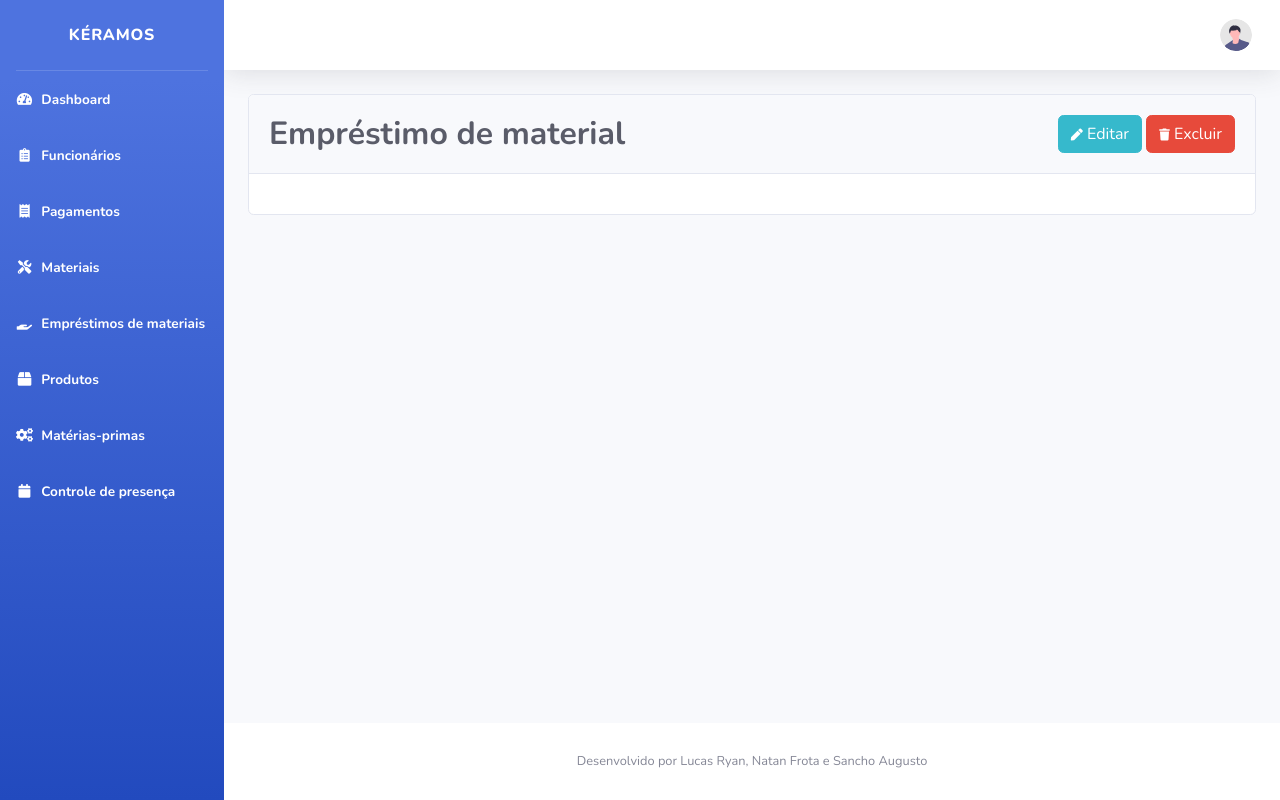
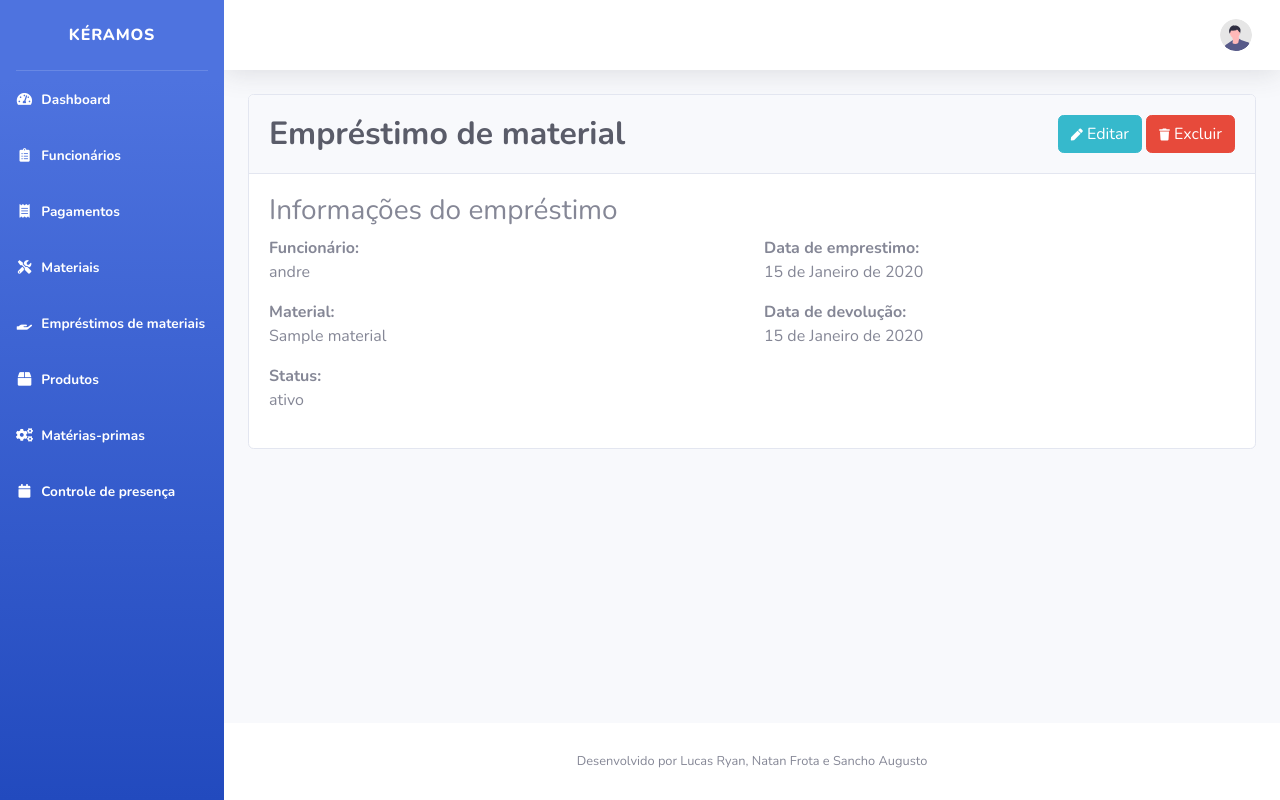
Before and after one commit to lucasxsdw/Gestao_fabrica_ceramica, a Django app: page /emprestimo/1 in a window 1280 px wide. Run offline with Django 5.2, Linux system fonts and the light colour scheme; data comes from the database, SQL or seed files in the repository; tables that the repository leaves empty hold one stand-in row (values such as "Sample post"); some libraries are stand-ins or nearby versions.

Commit message:
feat: calcula a data de devolução do material

```diff
--- a/emprestimo/forms.py
+++ b/emprestimo/forms.py
@@ -7,5 +7,5 @@ class EmprestimoForm(forms.ModelForm):
         fields = '__all__'
         widgets = {
             'data_emprestimo': forms.DateInput(format='%Y-%m-%d', attrs={'type': 'date'}),
-            'data_devolucao': forms.DateInput(format='%Y-%m-%d', attrs={'type': 'date'}),
+            'data_devolucao': forms.DateInput(format='%Y-%m-%d', attrs={'disabled': True}),
         }
--- a/emprestimo/models.py
+++ b/emprestimo/models.py
@@ -1,6 +1,7 @@
 from django.db import models
 from funcionario.models import Funcionario
 from material.models import Material
+import datetime
 
 class Emprestimo(models.Model):
     STATUS_CHOICES = [
@@ -14,3 +15,7 @@ class Emprestimo(models.Model):
     data_emprestimo = models.DateField(verbose_name='Data de empréstimo')
     data_devolucao = models.DateField(verbose_name='Data de devolução', null=True, blank=True)
     status = models.CharField(max_length=20, choices=STATUS_CHOICES, default='ativo', verbose_name='Status')
+
+    def calcular_data_devolucao(self):
+        if self.material and self.data_emprestimo:
+            self.data_devolucao = self.data_emprestimo + datetime.timedelta(days=self.material.dias_de_emprestimo)
--- a/material/urls.py
+++ b/material/urls.py
@@ -9,4 +9,5 @@ urlpatterns = [
     path('adicionar/', views.adicionar, name='adicionar'),
     path('editar/<int:id>', views.editar, name='editar'),
     path('excluir/<int:id>', views.excluir, name='excluir'),
+    path('<int:id>/quantidade_dias_emprestimo/', views.obter_dias_emprestimo)
 ]
--- a/static/js/global.js
+++ b/static/js/global.js
@@ -14,3 +14,50 @@ $('#modalConfirmacaoExclusao').on('show.bs.modal', function (event) {
   var modal = $(this)
   modal.find('#botaoExclusao').attr('href', url);
 })
+
+// obtém a data de devolução de um material
+let selecao = document.querySelector('#id_material');
+let campoDataEmprestimo = document.querySelector('#id_data_emprestimo');
+let campoDataDevolucao = document.querySelector('#id_data_devolucao');
+
+selecao.addEventListener('change', definirDataDevolucao);
+campoDataEmprestimo.addEventListener('change', definirDataDevolucao);
+
+function definirDataDevolucao(){
+
+  if(selecao.value == '' || campoDataEmprestimo.value == ''){
+    return;
+  }
+
+  fetch( `/material/${selecao.value}/quantidade_dias_emprestimo`)
+  .then(res => {
+    if (res.ok){
+      return res.json();
+    } else {
+      throw new Error('Erro ao obter a quantidade de dias');
+    }
+  })
+  .then(dado => {
+    let data = calcularData(campoDataEmprestimo.value, dado['quantidade_dias']);
+    campoDataDevolucao.value = formatarData(data);
+  })
+}
+
+function calcularData(data, quantidadeDias){
+  let dataEntrega = new Date(data);
+  dataEntrega.setDate(dataEntrega.getDate() + quantidadeDias);
+  return dataEntrega;
+}
+
+function formatarData(data) {
+  let dia = data.getDate();
+  let mes = data.getMonth() + 1;
+  let ano = data.getFullYear();
+
+  dia = String(dia).padStart(2, '0');
+  mes = String(mes).padStart(2, '0');
+
+  console.log(`${dia}/${mes}/${ano}`);
+
+  return `${dia}/${mes}/${ano}`;
+}
--- a/templates/emprestimo/detalhar.html
+++ b/templates/emprestimo/detalhar.html
@@ -1,6 +1,6 @@
 {% extends "_base.html" %}
 
-{% block title %}{% endblock %}
+{% block title %}Empréstimo de material{% endblock %}
 
 {% block content %}
     <div class="card">
@@ -20,7 +20,33 @@
             </div>
         </div>
         <div class="card-body">
-
+            <h2 class="h3">Informações do empréstimo</h2>
+            <div class="row">
+                <div class="col-sm-6">
+                    <div>
+                        <span class="d-block font-weight-bold">Funcionário: </span>
+                        <p>{{ emprestimo.funcionario.nome }}</p>
+                    </div>
+                    <div>
+                        <span class="d-block font-weight-bold">Material: </span>
+                        <p>{{ emprestimo.material.nome }}</p>
+                    </div>
+                    <div>
+                        <span class="d-block font-weight-bold">Status: </span>
+                        <p>{{ emprestimo.status }}</p>
+                    </div>
+                </div>
+                <div class="col-sm-6">
+                    <div>
+                        <span class="d-block font-weight-bold">Data de emprestimo: </span>
+                        <p>{{ emprestimo.data_emprestimo }}</p>
+                    </div>
+                    <div>
+                        <span class="d-block font-weight-bold">Data de devolução: </span>
+                        <p>{{ emprestimo.data_devolucao }}</p>
+                    </div>
+                </div>
+            </div>
         </div>
     </div>
 
--- a/templates/emprestimo/form.html
+++ b/templates/emprestimo/form.html
@@ -1,11 +1,11 @@
 {% extends "_base.html" %}
 {% load crispy_forms_tags %}
 
-{% block title %}{% endblock %}
+{% block title %}Empréstimo de material{% endblock %}
 
 {% block content %}
     {% if form.errors %}
-        <div class="bg-danger text-white rounded p-3 mb-3" role="alert">
+        <div class="alert alert-danger alert-dismissible" role="alert">
             <i class="fas fa-exclamation-triangle"></i>
             Corrija os erros abaixo.
         </div>
--- a/templates/material/form.html
+++ b/templates/material/form.html
@@ -1,11 +1,11 @@
 {% extends "_base.html" %}
 {% load crispy_forms_tags %}
 
-{% block title %}{% endblock %}
+{% block title %}Material{% endblock %}
 
 {% block content %}
     {% if form.errors %}
-        <div class="bg-danger text-white rounded p-3 mb-3" role="alert">
+        <div class="alert alert-danger alert-dismissible" role="alert">
             <i class="fas fa-exclamation-triangle"></i>
             Corrija os erros abaixo.
         </div>
```
Also changed, not shown: material/views.py (+7 -0 lines), templates/material/detalhar.html (+8 -2 lines).
